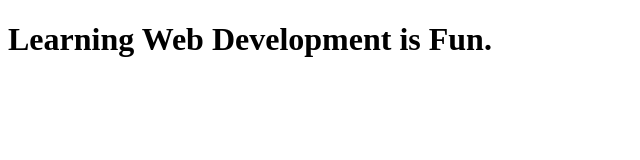
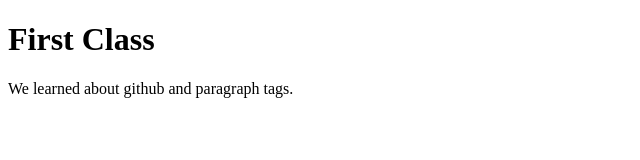
Before and after one commit to prashannaLeo/Web-dev-class, a plain HTML site: page index.html in a window 1280 px wide. Shown: the whole page, without its empty margins (0-640 px from the left). Drawn offline with Linux system fonts and the light colour scheme.

Commit message:
first class learnings

```diff
--- a/index.html
+++ b/index.html
@@ -6,6 +6,7 @@
     <title>Fundamentals of Web Development</title>
 </head>
 <body>
-    <h1> Learning Web Development is Fun.</h1>
+    <h1>First Class</h1>
+    <p>We learned about github and paragraph tags.</p>
 </body>
 </html>
```
